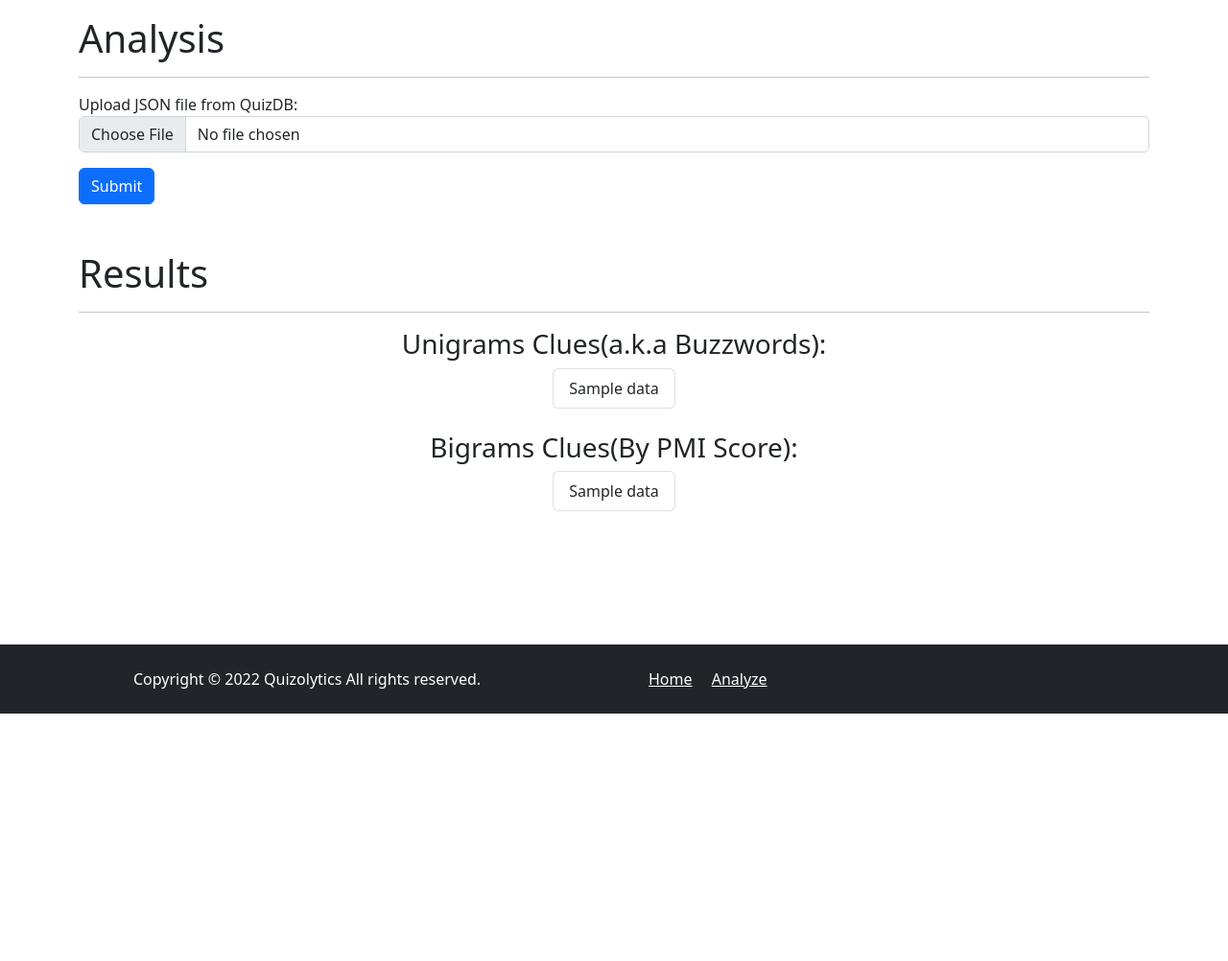
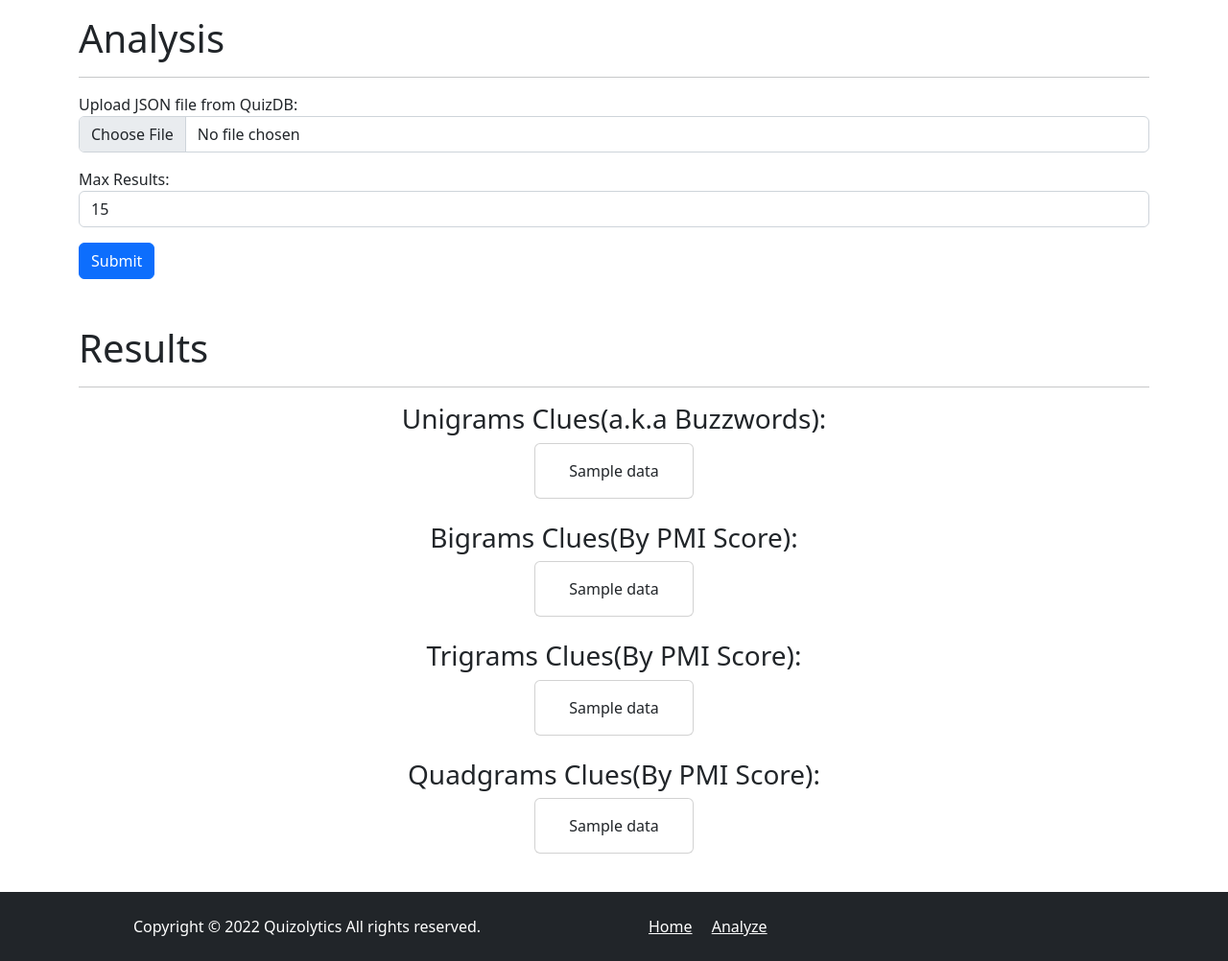
Before and after one commit to Saptak625/Quizolytics, a Flask app: template templates/analyze.html in a window 1280 px wide. Shown: the part 56-1058 px from the top of the page at 96% size. Before the commit the page ends 800 px from the top, so only its background shows below. Run offline with Flask 2, Linux system fonts and the light colour scheme; the template is opened without the code that fills it: values that come from a table or form of the project are taken from there, most other values are stand-ins (such as "Sample title", 1, 10 or a date in 2020); some libraries are stand-ins or nearby versions.

Commit message:
Unigrams, Bigrams, Trigrams, and Quadgrams along with Automatic Algorithm

```diff
--- a/forms.py
+++ b/forms.py
@@ -1,8 +1,10 @@
 from flask_wtf import FlaskForm
-from wtforms import SubmitField
+from wtforms import BooleanField, IntegerField, SubmitField
 from wtforms.validators import DataRequired, Length
 from flask_wtf.file import FileField, FileRequired, FileAllowed
 
 class AnalyzeForm(FlaskForm):
   jsonFile = FileField("Upload JSON file from QuizDB: ", validators=[FileRequired(), FileAllowed(['json'], 'JSON only!')])
+  # automatic = BooleanField("Automatic", default="checked")
+  maxResults = IntegerField("Max Results: ", default=15)
   submit = SubmitField('Submit')
--- a/main.py
+++ b/main.py
@@ -7,7 +7,6 @@ from nltk.collocations import *
 from nltk.tokenize.toktok import ToktokTokenizer
 from werkzeug.utils import secure_filename
 
-# nltk.download('punkt')
 
 app = Flask(__name__)
 app.config['SECRET_KEY'] = '7b7e30111ddc1f8a5b1d80934d336798'
@@ -28,41 +27,98 @@ def analyze():
     data = json.loads(form.jsonFile.data.read())
     texts = [data["data"]["tossups"][i]["text"] for i in range(len(data["data"]["tossups"]))]
 
+    MAX_RESULTS = form.maxResults.data
+    NUM_QUESTIONS = len(texts)
+    automatic = True #Will be added later release.
+
     # Replace separators and punctuation with spaces
     text = re.sub(r'[.!?,:;/\-\s]', ' ', ' '.join(texts))
     # Remove extraneous chars
     text = re.sub(r'[\\|@#“”*$&~%\(\)*\"]', '', text)
-
-    STOPWORDS = ['i', 'me', 'my', 'myself', 'we', 'our', 'ours', 'ourselves', 'you', "you're", "you've", "you'll", "you'd", 'your', 'yours', 'yourself', 'yourselves', 'he', 'him', 'his', 'himself', 'she', "she's", 'her', 'hers', 'herself', 'it', "it's", 'its', 'itself', 'they', 'them', 'their', 'theirs', 'themselves', 'what', 'which', 'who', 'whom', 'this', 'that', "that'll", 'these', 'those', 'am', 'is', 'are', 'was', 'were', 'be', 'been', 'being', 'have', 'has', 'had', 'having', 'do', 'does', 'did', 'doing', 'a', 'an', 'the', 'and', 'but', 'if', 'or', 'because', 'as', 'until', 'while', 'of', 'at', 'by', 'for', 'with', 'about', 'against', 'between', 'into', 'through', 'during', 'before', 'after', 'above', 'below', 'to', 'from', 'up', 'down', 'in', 'out', 'on', 'off', 'over', 'under', 'again', 'further', 'then', 'once', 'here', 'there', 'when', 'where', 'why', 'how', 'all', 'any', 'both', 'each', 'few', 'more', 'most', 'other', 'some', 'such', 'no', 'nor', 'not', 'only', 'own', 'same', 'so', 'than', 'too', 'very', 's', 't', 'can', 'will', 'just', 'don', "don't", 'should', "should've", 'now', 'd', 'll', 'm', 'o', 're', 've', 'y', 'ain', 'aren', "aren't", 'couldn', "couldn't", 'didn', "didn't", 'doesn', "doesn't", 'hadn', "hadn't", 'hasn', "hasn't", 'haven', "haven't", 'isn', "isn't", 'ma', 'mightn', "mightn't", 'mustn', "mustn't", 'needn', "needn't", 'shan', "shan't", 'shouldn', "shouldn't", 'wasn', "wasn't", 'weren', "weren't", 'won', "won't", 'wouldn', "wouldn't"]
-    quizbowlKeywords = ['title', 'character', 'points', 'work']
+    text = text.lower()
 
     toktok = ToktokTokenizer()
+    STOPWORDS = ['i', 'me', 'my', 'myself', 'we', 'our', 'ours', 'ourselves', 'you', "you're", "you've", "you'll", "you'd", 'your', 'yours', 'yourself', 'yourselves', 'he', 'him', 'his', 'himself', 'she', "she's", 'her', 'hers', 'herself', 'it', "it's", 'its', 'itself', 'they', 'them', 'their', 'theirs', 'themselves', 'what', 'which', 'who', 'whom', 'this', 'that', "that'll", 'these', 'those', 'am', 'is', 'are', 'was', 'were', 'be', 'been', 'being', 'have', 'has', 'had', 'having', 'do', 'does', 'did', 'doing', 'a', 'an', 'the', 'and', 'but', 'if', 'or', 'because', 'as', 'until', 'while', 'of', 'at', 'by', 'for', 'with', 'about', 'against', 'between', 'into', 'through', 'during', 'before', 'after', 'above', 'below', 'to', 'from', 'up', 'down', 'in', 'out', 'on', 'off', 'over', 'under', 'again', 'further', 'then', 'once', 'here', 'there', 'when', 'where', 'why', 'how', 'all', 'any', 'both', 'each', 'few', 'more', 'most', 'other', 'some', 'such', 'no', 'nor', 'not', 'only', 'own', 'same', 'so', 'than', 'too', 'very', 's', 't', 'can', 'will', 'just', 'don', "don't", 'should', "should've", 'now', 'd', 'll', 'm', 'o', 're', 've', 'y', 'ain', 'aren', "aren't", 'couldn', "couldn't", 'didn', "didn't", 'doesn', "doesn't", 'hadn', "hadn't", 'hasn', "hasn't", 'haven', "haven't", 'isn', "isn't", 'ma', 'mightn', "mightn't", 'mustn', "mustn't", 'needn', "needn't", 'shan', "shan't", 'shouldn', "shouldn't", 'wasn', "wasn't", 'weren', "weren't", 'won', "won't", 'wouldn', "wouldn't"]
+    quizbowlKeywords = ['title', 'character', 'points', 'work', 'novel', 'poem', 'book', 'name', 'story', 'man', 'one', 'narrator', 'novella', 'author', 'another', 'found', 'comes', 'come', 'called', 'poet', 'speaker', 'like', 'opens', 'includes', 'piece', 'begins', 'use', 'used', 'features', 'played', 'within', 'written', 'composer', 'protagonist']
 
-    def common_unigrams(text, frequency=0.40):
+    def common_unigrams(text, num=15, otherWords=[]):
       allWords = toktok.tokenize(text)
       allWordDist = nltk.FreqDist(w.lower() for w in allWords)
       #Remove stopwords or quizbowl indicators
-      stopwords = STOPWORDS + quizbowlKeywords
-      allWordExceptStopDist = nltk.FreqDist(w for w in allWords if len(w) > 2 and w.lower() not in stopwords)
-      return [i[0] for i in allWordExceptStopDist.most_common(15)]
+      stopwords = STOPWORDS + quizbowlKeywords + otherWords
+      allWordExceptStopDist = nltk.FreqDist(w for w in allWords if len(w) > 2 and w.lower() not in stopwords and not any([(w in i) for i in otherWords]))
+      return [i[0] for i in allWordExceptStopDist.most_common(num)]
 
-    def common_bigrams(text, frequency=0.28):
+    def common_bigrams(text, frequency=0.40, otherWords=[]):
       bigram_measures = nltk.collocations.BigramAssocMeasures()
 
       # change this to read in your data
       finder = BigramCollocationFinder.from_words(toktok.tokenize(text))
 
       # only bigrams that apper at certain frequency
-      finder.apply_freq_filter(int(len(texts)*frequency))
+      finder.apply_freq_filter(round(len(texts)*frequency))
+
+      ignored_words = STOPWORDS + quizbowlKeywords
+      finder.apply_word_filter(lambda w: len(w) < 3 or w.lower() in ignored_words or any([(w in i) for i in otherWords]))
+
+      # return the 20 n-grams with the highest PMI
+      results = finder.nbest(bigram_measures.pmi, 50)
+      return [' '.join(i) for i in results]
+
+    def common_trigrams(text, frequency=0.40, otherWords=[]):
+      trigram_measures = nltk.collocations.TrigramAssocMeasures()
+
+      # change this to read in your data
+      finder = TrigramCollocationFinder.from_words(toktok.tokenize(text))
+
+      # only bigrams that apper at certain frequency
+      finder.apply_freq_filter(round(len(texts)*frequency))
+
+      ignored_words = STOPWORDS + quizbowlKeywords
+      finder.apply_word_filter(lambda w: len(w) < 3 or w.lower() in ignored_words or any([(w in i) for i in otherWords]))
+
+      # return the 20 n-grams with the highest PMI
+      results = finder.nbest(trigram_measures.pmi, 50)
+      return [' '.join(i) for i in results]
+
+    def common_quadgrams(text, frequency=0.40, otherWords=[]):
+      quadgram_measures = nltk.collocations.QuadgramAssocMeasures()
+
+      # change this to read in your data
+      finder = QuadgramCollocationFinder.from_words(toktok.tokenize(text))
+
+      # only bigrams that apper at certain frequency
+      finder.apply_freq_filter(round(len(texts)*frequency))
 
       ignored_words = STOPWORDS + quizbowlKeywords
       finder.apply_word_filter(lambda w: len(w) < 3 or w.lower() in ignored_words)
 
       # return the 20 n-grams with the highest PMI
-      results = sorted(finder.nbest(bigram_measures.pmi, 50))
+      results = finder.nbest(quadgram_measures.pmi, 50)
       return [' '.join(i) for i in results]
 
-    data = (common_unigrams(text), common_bigrams(text))
+    def automatic_solving(func, text, automatic, frequency=None, otherWords=[]):
+      if automatic:
+        startingFrequency = 2/NUM_QUESTIONS
+        results = func(text, frequency=startingFrequency, otherWords=otherWords)
+        while len(results) > MAX_RESULTS:
+          results = func(text, frequency=startingFrequency, otherWords=otherWords)
+          startingFrequency += 0.02
+        print(startingFrequency)
+        return results
+      else:
+        return func(text, frequency=frequency, otherWords=otherWords)
+
+    quadgrams = automatic_solving(common_quadgrams, text, automatic)
+    trigrams = automatic_solving(common_trigrams, text, automatic, otherWords=quadgrams)
+    bigrams = automatic_solving(common_bigrams, text, automatic, otherWords=quadgrams+trigrams)
+    unigrams = common_unigrams(text, num=MAX_RESULTS, otherWords=quadgrams+trigrams+bigrams)
+    # print(unigrams)
+    # print(bigrams)
+    # print(trigrams)
+    # print(quadgrams)
+
+    data = (unigrams, bigrams, trigrams, quadgrams)
   return render_template('analyze.html', form=form, data=data)
 
-# app.run(host='0.0.0.0', port=81)
+app.run(host='0.0.0.0', port=81)
--- a/templates/analyze.html
+++ b/templates/analyze.html
@@ -18,6 +18,16 @@
         {% else %}
             {{ form.jsonFile(class="form-control mb-3") }}
         {% endif %}
+        {{ form.maxResults.label(class="form-control-label") }}
+        {% if form.maxResults.errors %}
+            {{ form.maxResults(class="form-control is-invalid") }}
+                {% for error in form.maxResults.errors %}
+                    <span>{{ error }}</span>
+                {% endfor %}
+            </div>
+        {% else %}
+            {{ form.maxResults(class="form-control mb-3") }}
+        {% endif %}
     </div>
     {{ form.submit(class="btn btn-primary") }}
   </form>
@@ -28,23 +38,67 @@
 <div class="text-center">
 <h3>Unigrams Clues(a.k.a Buzzwords): </h3>
 {% if data[0] %}
-<ul class="list-group list-group-horizontal text-center justify-content-center my-2 mb-4">
+<div class="row g-4 text-center justify-content-center mb-4">
   {% for e in data[0] %}
-    <li class="list-group-item">{{e}}</li>
+  <div class="col-sm-2">
+    <div class="card h-100">
+      <div class="card-body">
+        <p class="card-text">{{e}}</p>
+      </div>
+    </div>
+  </div>
   {% endfor %}
-</ul>
+</div>
 {% else %}
 <h5>No unigrams found!</h5>
 {% endif %}
 <h3 class="mt-3">Bigrams Clues(By PMI Score): </h3>
 {% if data[1] %}
-<ul class="list-group list-group-horizontal text-center justify-content-center my-2 mb-4">
+<div class="row g-4 text-center justify-content-center mb-4">
   {% for e in data[1] %}
-    <li class="list-group-item">{{e}}</li>
+  <div class="col-sm-2">
+    <div class="card h-100">
+      <div class="card-body">
+        <p class="card-text">{{e}}</p>
+      </div>
+    </div>
+  </div>
   {% endfor %}
-</ul>
+</div>
 {% else %}
 <h5>No bigrams found!</h5>
 {% endif %}
+<h3 class="mt-3">Trigrams Clues(By PMI Score): </h3>
+{% if data[2] %}
+<div class="row g-4 text-center justify-content-center mb-4">
+  {% for e in data[2] %}
+  <div class="col-sm-2">
+    <div class="card h-100">
+      <div class="card-body">
+        <p class="card-text">{{e}}</p>
+      </div>
+    </div>
+  </div>
+  {% endfor %}
+</div>
+{% else %}
+<h5>No Trigrams found!</h5>
+{% endif %}
+<h3 class="mt-3">Quadgrams Clues(By PMI Score): </h3>
+{% if data[3] %}
+<div class="row g-4 text-center justify-content-center mb-4">
+  {% for e in data[3] %}
+  <div class="col-sm-2">
+    <div class="card h-100">
+      <div class="card-body">
+        <p class="card-text">{{e}}</p>
+      </div>
+    </div>
+  </div>
+  {% endfor %}
+</div>
+{% else %}
+<h5>No quadgrams found!</h5>
+{% endif %}
 </div>
 {% endblock results %}
```
Also changed, not shown: pyproject.toml (+4 -5 lines), 2 other files.
